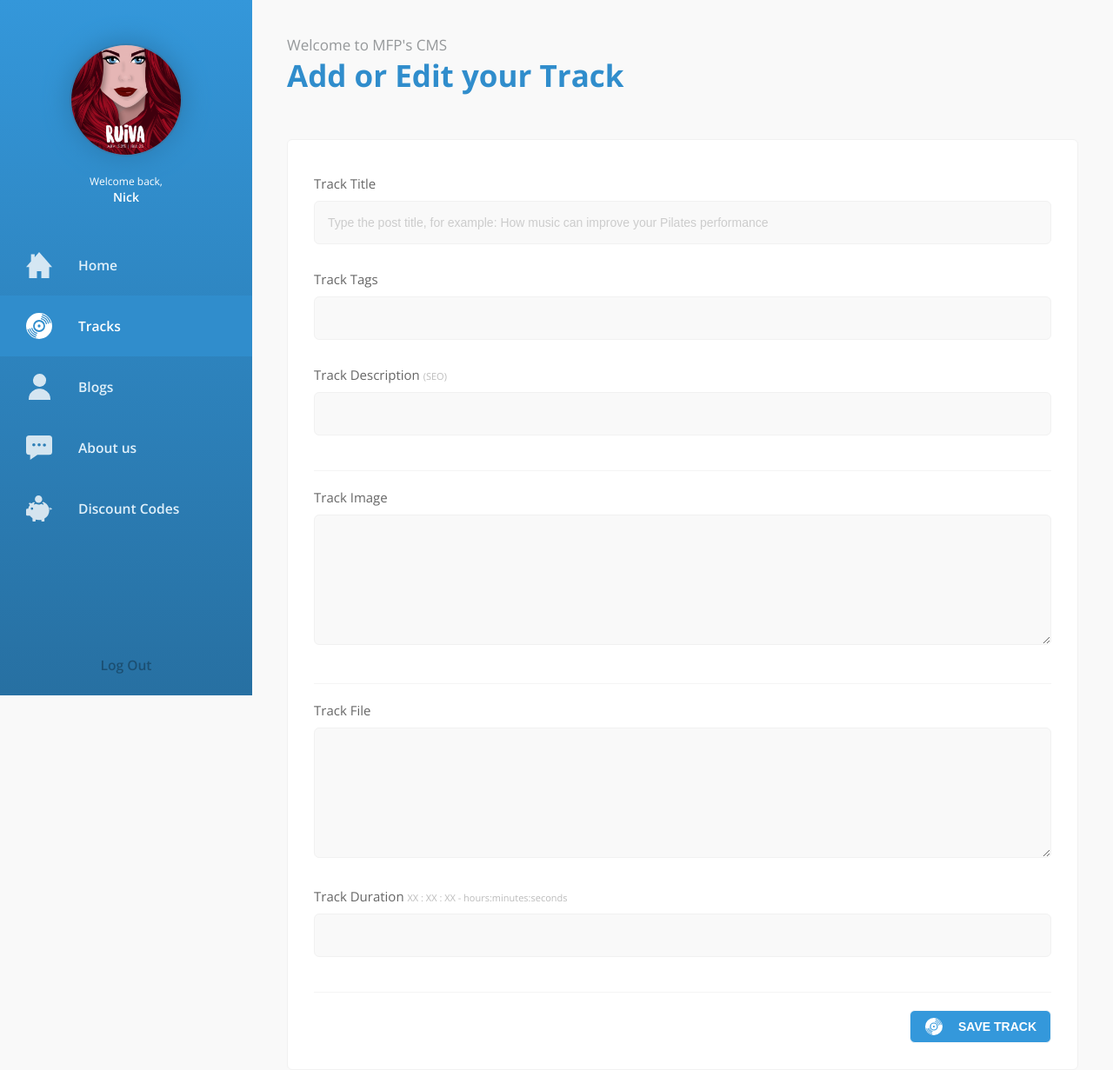
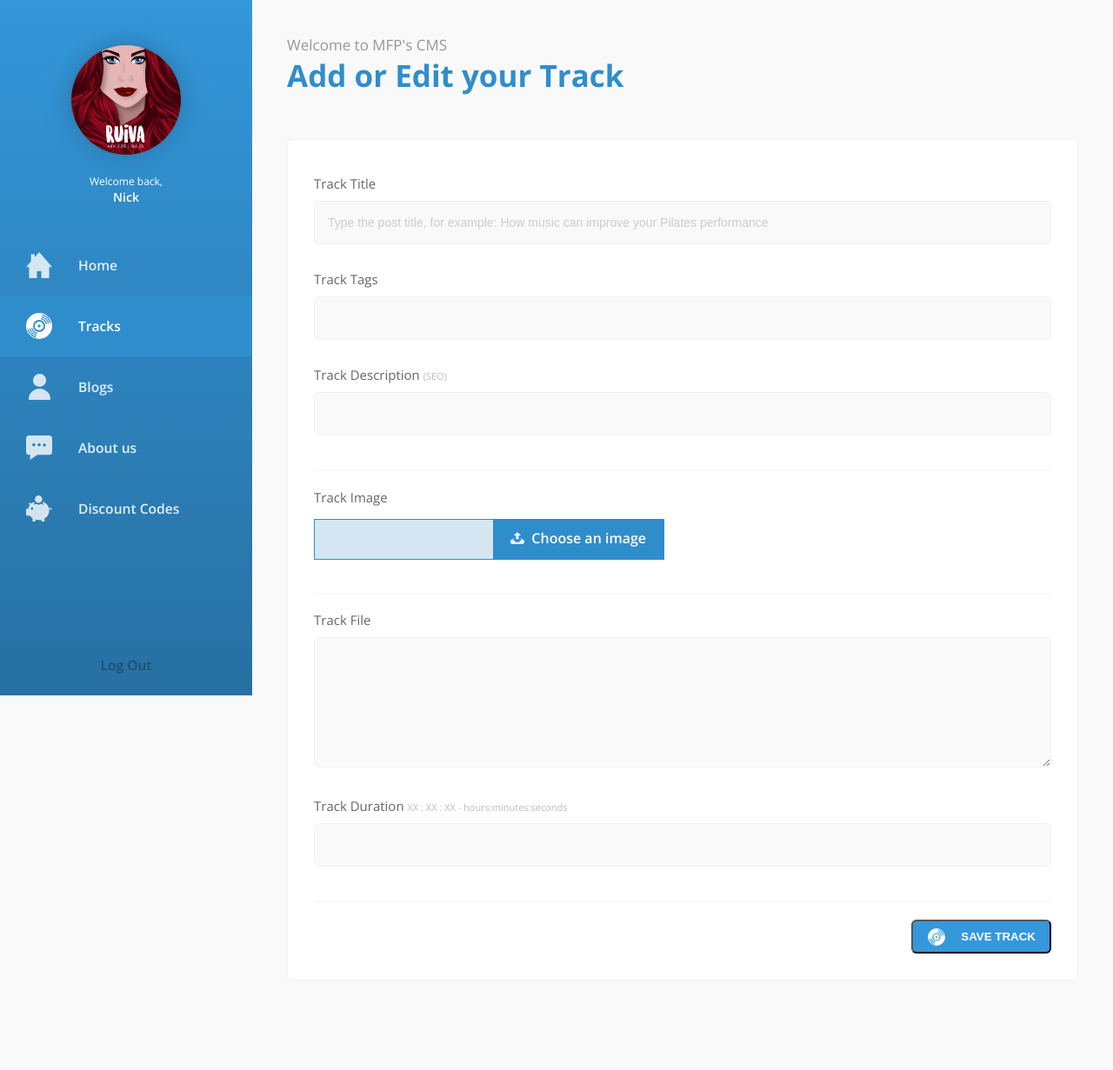
Before and after one commit to knick0969/musicforpilates, a PHP site: page /cms/tracks-add-edit.php in a window 1280 px wide. Shown: the whole page at 87% size. After the commit the page ends 1097 px from the top, so only its background shows below. Run offline with PHP 8.4, Linux system fonts and the light colour scheme.

Commit message:
CUSTOM FILE INPUT IS WOOORKIIINGGG!!!!!!!!!!! I don’t know how, but it is working.

```diff
--- a/cms/tracks-add-edit.php
+++ b/cms/tracks-add-edit.php
@@ -32,7 +32,10 @@
 				<div class="divider"></div>
 				<div class="inputBox">
 					<label>Track Image</label>
-					<textarea class="input textarea" name="track-post-content"></textarea>
+					<div class="inputFile">
+						<input type="file" name="file-7[]" id="file-7" class="inputfile inputfile-6" data-multiple-caption="{count} files selected" multiple />
+						<label for="file-7"><span></span> <strong><svg xmlns="http://www.w3.org/2000/svg" width="20" height="17" viewBox="0 0 20 17"><path d="M10 0l-5.2 4.9h3.3v5.1h3.8v-5.1h3.3l-5.2-4.9zm9.3 11.5l-3.2-2.1h-2l3.4 2.6h-3.5c-.1 0-.2.1-.2.1l-.8 2.3h-6l-.8-2.2c-.1-.1-.1-.2-.2-.2h-3.6l3.4-2.6h-2l-3.2 2.1c-.4.3-.7 1-.6 1.5l.6 3.1c.1.5.7.9 1.2.9h16.3c.6 0 1.1-.4 1.3-.9l.6-3.1c.1-.5-.2-1.2-.7-1.5z"/></svg> Choose an image</strong></label>
+					</div>
 				</div>
 				<div class="divider"></div>
 				<div class="inputBox">
@@ -49,5 +52,8 @@
 		</div>
 	</section>
 
+	<script src="../js/inputfile/custom-file-input.js"></script>
+	<script src="../js/inputfile/jquery.custom-file-input.js"></script>
+
 </body>
 </html>
--- a/css/cms.css
+++ b/css/cms.css
@@ -48,7 +48,8 @@ p:after {
   display: block;
   clear: both;
 }
-input,
+input[type=text],
+input[type=password],
 textarea {
   outline: none;
   border: 1px solid #F9F9F9;
@@ -60,11 +61,13 @@ textarea {
   font-size: 14px;
   font-weight: 300;
 }
-input::-webkit-input-placeholder,
+input[type=text]::-webkit-input-placeholder,
+input[type=password]::-webkit-input-placeholder,
 textarea::-webkit-input-placeholder {
   color: #cccccc;
 }
-input:-moz-placeholder,
+input[type=text]:-moz-placeholder,
+input[type=password]:-moz-placeholder,
 textarea:-moz-placeholder {
   color: #cccccc;
 }
@@ -603,6 +606,11 @@ nav.sidebar .logOut:active {
   behavior: url(../htc/pie.htc);
   zoom: 1;
 }
+.container .inputBox .inputFile {
+  height: 80px;
+  position: relative;
+  padding-top: 15px;
+}
 .container .inputBox .input.error {
   -webkit-box-shadow: 0px 0px 10px 2px #eeeeee;
   -moz-box-shadow: 0px 0px 10px 2px #eeeeee;
@@ -733,6 +741,109 @@ nav.sidebar .logOut:active {
 }
 .container .tracksList .trackBox .track .trackInfos span {
   font-weight: 600;
+}
+.js .inputfile {
+  width: 0.1px;
+  height: 0.1px;
+  opacity: 0;
+  overflow: hidden;
+  position: absolute;
+  z-index: -1;
+}
+.inputfile + label {
+  max-width: 80%;
+  font-size: 1.25rem;
+  /* 20px */
+  font-weight: 700;
+  text-overflow: ellipsis;
+  white-space: nowrap;
+  cursor: pointer;
+  display: inline-block;
+  overflow: hidden;
+  padding: 0.625rem 1.25rem;
+  /* 10px 20px */
+}
+.no-js .inputfile + label {
+  display: none;
+}
+.inputfile:focus + label,
+.inputfile.has-focus + label {
+  outline: 1px dotted #000;
+  outline: -webkit-focus-ring-color auto 5px;
+}
+.inputfile + label * {
+  /* pointer-events: none; */
+  /* in case of FastClick lib use */
+}
+.inputfile + label svg {
+  width: 1em;
+  height: 1em;
+  vertical-align: middle;
+  fill: currentColor;
+  margin-top: -0.25em;
+  /* 4px */
+  margin-right: 0.25em;
+  /* 4px */
+}
+.inputfile-6 + label {
+  position: absolute;
+  left: 0px;
+  color: #d3394c;
+}
+.inputfile-6 + label {
+  border: 1px solid #308DCC;
+  background-color: #d5e6f2;
+  padding: 0;
+}
+.inputfile-6:focus + label,
+.inputfile-6.has-focus + label,
+.inputfile-6 + label:hover {
+  border-color: #2771A3;
+}
+.inputfile-6 + label span,
+.inputfile-6 + label strong {
+  padding: 0.625rem 1.25rem;
+  /* 10px 20px */
+}
+.inputfile-6 + label span {
+  width: 200px;
+  height: 45px;
+  line-height: 25px;
+  -ms-box-sizing: border-box;
+  -moz-box-sizing: border-box;
+  -webkit-box-sizing: border-box;
+  box-sizing: border-box;
+  display: inline-block;
+  text-overflow: ellipsis;
+  white-space: nowrap;
+  overflow: hidden;
+  vertical-align: top;
+  font-weight: 300;
+  font-size: 0.8em;
+  color: #333;
+}
+.inputfile-6 + label strong {
+  height: 45px;
+  -ms-box-sizing: border-box;
+  -moz-box-sizing: border-box;
+  -webkit-box-sizing: border-box;
+  box-sizing: border-box;
+  font-weight: 600;
+  color: #FFF;
+  font-size: 0.8em;
+  background-color: #308DCC;
+  display: inline-block;
+}
+.inputfile-6:focus + label strong,
+.inputfile-6.has-focus + label strong,
+.inputfile-6 + label:hover strong {
+  background-color: #2771A3;
+  color: #FFF;
+}
+@media screen and (max-width: 50em) {
+  .inputfile-6 + label strong {
+    display: block;
+  }
 }
 .formError {
   border: 1px solid rgba(204, 9, 57, 0.4) !important;
--- /dev/null
+++ b/js/inputfile/custom-file-input.js
@@ -0,0 +1,34 @@
+/*
+	By Osvaldas Valutis, www.osvaldas.info
+	Available for use under the MIT License
+*/
+
+'use strict';
+
+;( function ( document, window, index )
+{
+	var inputs = document.querySelectorAll( '.inputfile' );
+	Array.prototype.forEach.call( inputs, function( input )
+	{
+		var label	 = input.nextElementSibling,
+			labelVal = label.innerHTML;
+
+		input.addEventListener( 'change', function( e )
+		{
+			var fileName = '';
+			if( this.files && this.files.length > 1 )
+				fileName = ( this.getAttribute( 'data-multiple-caption' ) || '' ).replace( '{count}', this.files.length );
+			else
+				fileName = e.target.value.split( '\\' ).pop();
+
+			if( fileName )
+				label.querySelector( 'span' ).innerHTML = fileName;
+			else
+				label.innerHTML = labelVal;
+		});
+
+		// Firefox bug fix
+		input.addEventListener( 'focus', function(){ input.classList.add( 'has-focus' ); });
+		input.addEventListener( 'blur', function(){ input.classList.remove( 'has-focus' ); });
+	});
+}( document, window, 0 ));
--- /dev/null
+++ b/js/inputfile/jquery.custom-file-input.js
@@ -0,0 +1,36 @@
+/*
+	By Osvaldas Valutis, www.osvaldas.info
+	Available for use under the MIT License
+*/
+
+'use strict';
+
+;( function( $, window, document, undefined )
+{
+	$( '.inputfile' ).each( function()
+	{
+		var $input	 = $( this ),
+			$label	 = $input.next( 'label' ),
+			labelVal = $label.html();
+
+		$input.on( 'change', function( e )
+		{
+			var fileName = '';
+
+			if( this.files && this.files.length > 1 )
+				fileName = ( this.getAttribute( 'data-multiple-caption' ) || '' ).replace( '{count}', this.files.length );
+			else if( e.target.value )
+				fileName = e.target.value.split( '\\' ).pop();
+
+			if( fileName )
+				$label.find( 'span' ).html( fileName );
+			else
+				$label.html( labelVal );
+		});
+
+		// Firefox bug fix
+		$input
+		.on( 'focus', function(){ $input.addClass( 'has-focus' ); })
+		.on( 'blur', function(){ $input.removeClass( 'has-focus' ); });
+	});
+})( jQuery, window, document );
--- a/less/cms.less
+++ b/less/cms.less
@@ -11,8 +11,6 @@ body, a, li, ul, header, footer, article, div, nav, h1, h2, p{
     color: inherit;
     text-decoration: none;
 }
-
-
 
 .login{
 	.relative();
@@ -234,6 +232,11 @@ nav.sidebar{
 				.box-shadow(0px 0px 10px 2px #F0F0F0);
 			}
 		}
+		.inputFile{
+			height: 80px;
+			.relative();
+			padding-top: 15px;
+		}
 		.input.error{
 			.box-shadow(0px 0px 10px 2px #EEE);
 			border: 1px solid #BF3838;
@@ -335,6 +338,106 @@ nav.sidebar{
 	}
 }
 
+// FILE UPLOAD STYLING
+.js .inputfile {
+    width: 0.1px;
+    height: 0.1px;
+    opacity: 0;
+    overflow: hidden;
+    position: absolute;
+    z-index: -1;
+}
+.inputfile + label {
+    max-width: 80%;
+    font-size: 1.25rem;
+    /* 20px */
+    font-weight: 700;
+    text-overflow: ellipsis;
+    white-space: nowrap;
+    cursor: pointer;
+    display: inline-block;
+    overflow: hidden;
+    padding: 0.625rem 1.25rem;
+    /* 10px 20px */
+}
+.no-js .inputfile + label {
+    display: none;
+}
+.inputfile:focus + label,
+.inputfile.has-focus + label {
+    outline: 1px dotted #000;
+    outline: -webkit-focus-ring-color auto 5px;
+}
+.inputfile + label * {
+    /* pointer-events: none; */
+    /* in case of FastClick lib use */
+}
+.inputfile + label svg {
+    width: 1em;
+    height: 1em;
+    vertical-align: middle;
+    fill: currentColor;
+    margin-top: -0.25em;
+    /* 4px */
+    margin-right: 0.25em;
+    /* 4px */
+}
+.inputfile-6 + label {
+	.absolute();
+	left: 0px;
+    color: #d3394c;
+}
+.inputfile-6 + label {
+    border: 1px solid #308DCC;
+    background-color: #d5e6f2;
+    padding: 0;
+}
+.inputfile-6:focus + label,
+.inputfile-6.has-focus + label,
+.inputfile-6 + label:hover {
+    border-color: #2771A3;
+}
+.inputfile-6 + label span,
+.inputfile-6 + label strong {
+    padding: 0.625rem 1.25rem;
+    /* 10px 20px */
+}
+.inputfile-6 + label span {
+    width: 200px;
+    height: 45px;
+    line-height: 25px;
+    .box-sizing();
+    display: inline-block;
+    text-overflow: ellipsis;
+    white-space: nowrap;
+    overflow: hidden;
+    vertical-align: top;
+    .light();
+    font-size: 0.8em;
+    color: #333;
+}
+.inputfile-6 + label strong {
+    height: 45px;
+    .box-sizing();
+    .semibold();
+    color: #FFF;
+    font-size: 0.8em;
+    background-color: #308DCC;
+    display: inline-block;
+}
+.inputfile-6:focus + label strong,
+.inputfile-6.has-focus + label strong,
+.inputfile-6 + label:hover strong {
+    background-color: #2771A3;
+    color: #FFF;
+}
+@media screen and (max-width: 50em) {
+	.inputfile-6 + label strong {
+		display: block;
+	}
+}
+
+
 .formError{
 	border: 1px solid rgba(204, 9, 57, 0.4) !important;
 	background-color: rgba(204, 9, 57, 0.05) !important;
--- a/less/reset.less
+++ b/less/reset.less
@@ -17,7 +17,7 @@ body, a, li, ul, header, footer, article, div, nav, h1, h2, p{
     .clr();
 }
 
-input, textarea{
+input[type=text], input[type=password], textarea{
 	outline: none;
 	border: 1px solid #F9F9F9;
 	padding-left: 15px;
```
Also changed, not shown: css/reset.css (+6 -3 lines).
